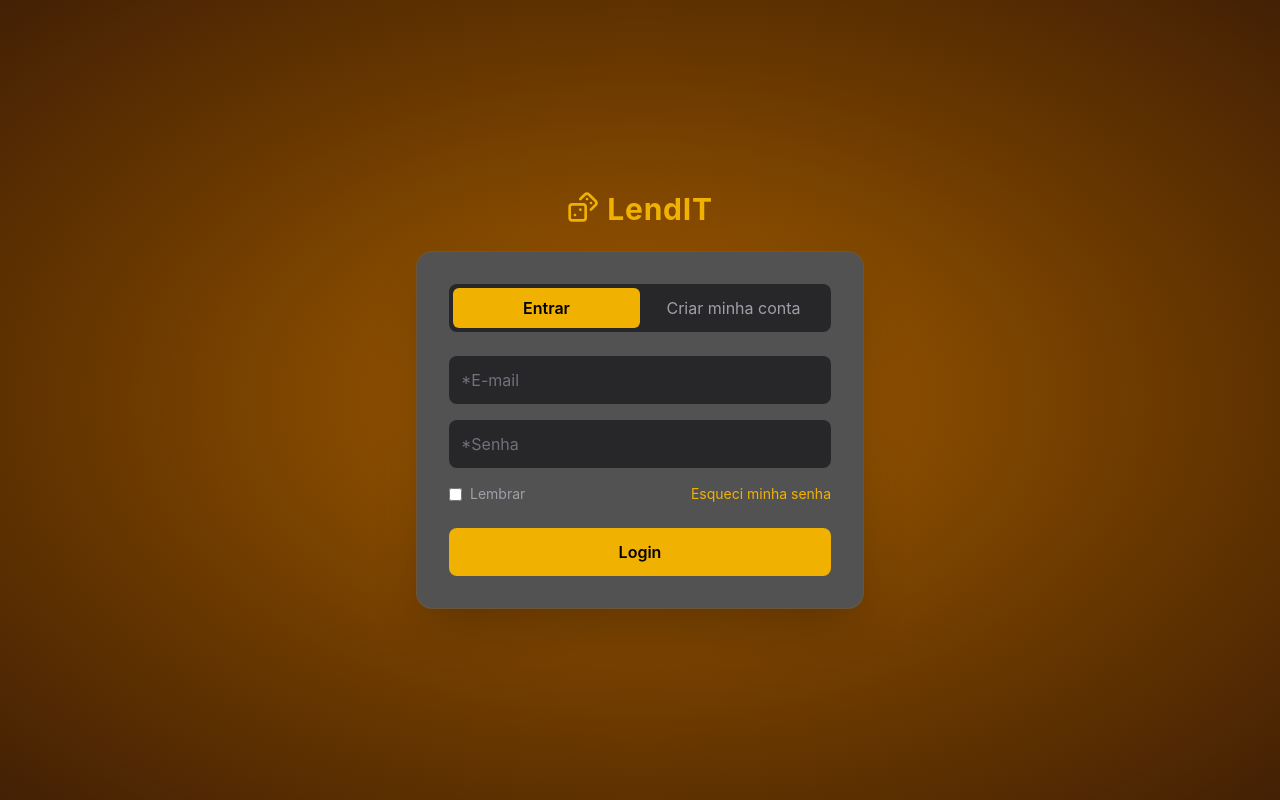
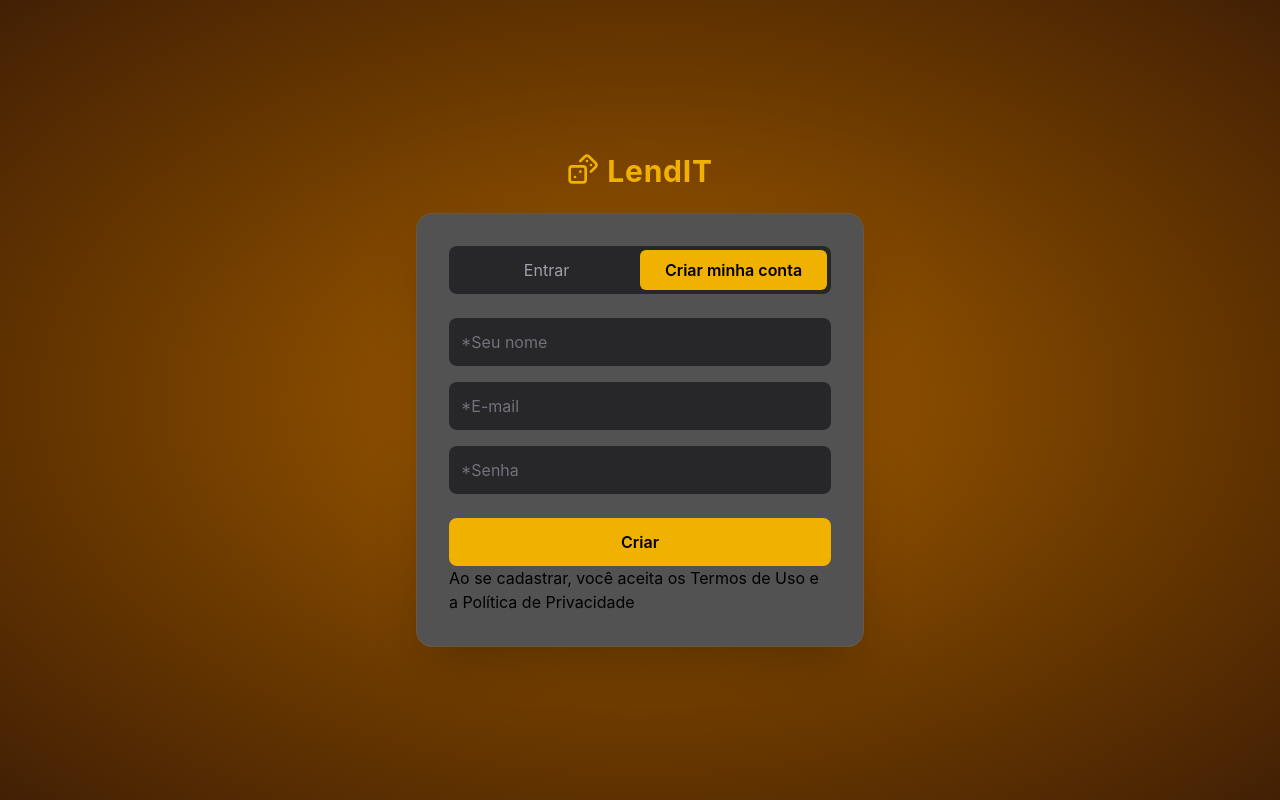
Before and after one commit to Clawe-Max/LendIT---Front-End, a React (Vite) app: page /Auth in a window 1280 px wide. Built offline with nearby package versions, Linux system fonts and the light colour scheme.

Commit message:
Implementa a lógica de login

```diff
--- a/src/components/FormLogin.jsx
+++ b/src/components/FormLogin.jsx
@@ -1,13 +1,32 @@
 import { useState } from "react";
+import { useAuth } from "../auth/useAuth";
+import { useNavigate } from "react-router-dom";
+import api from "../api/axios";
+
+const LOGIN_URL = "/user/login";
 
 const FormLogin = () => {
   const [formData, setFormData] = useState({
     email: "",
     password: "",
   });
-
+  const { login } = useAuth();
+  const navigate = useNavigate();
+  const [error, setError] = useState(null);
+  async function handleSubmit(e) {
+    e.preventDefault();
+    try {
+      const response = await api.post(LOGIN_URL, formData);
+      login(response.data.accessToken);
+      navigate("/");
+    } catch (err) {
+      const message =
+        err.response?.data?.message || "Erro ao conectar com o servidor";
+      setError(message);
+    }
+  }
   return (
-    <form action="" className="flex flex-col">
+    <form action="" onSubmit={handleSubmit} className="flex flex-col">
       <div className="flex flex-col gap-4">
         <input
           value={formData.email}
@@ -37,6 +56,7 @@ const FormLogin = () => {
           Esqueci minha senha
         </a>
       </div>
+      {error && <span className="text-orange-700">{error}</span>}
       <button className="w-full mt-6 bg-yellow-500 hover:bg-yellow-600 text-black font-semibold py-3 rounded-lg transition">
         Login
       </button>
--- a/src/components/FormRegister.jsx
+++ b/src/components/FormRegister.jsx
@@ -1,14 +1,28 @@
 import { useState } from "react";
+import api from "../api/axios";
 
-const FormRegister = () => {
+const REGISTER_URL = "/user";
+
+const FormRegister = ({ setForm }) => {
   const [formData, setFormData] = useState({
     username: "",
     email: "",
     password: "",
   });
+  const [error, setError] = useState(null);
+  async function handleSubmit(e) {
+    e.preventDefault();
+    try {
+      await api.post(REGISTER_URL, formData);
+      setForm(true);
+    } catch (err) {
+      setError(err.response.data.message);
+    }
+  }
+
   return (
-    <form action="">
-      <div>
+    <form action="" onSubmit={handleSubmit}>
+      <div className="flex flex-col gap-4">
         <input
           value={formData.username}
           onChange={(e) =>
@@ -16,6 +30,7 @@ const FormRegister = () => {
           }
           type="text"
           placeholder="*Seu nome"
+          className="w-full p-3 rounded-lg bg-zinc-800 text-white placeholder-zinc-500 outline-none focus:ring-2 focus:ring-yellow-500"
         />
         <input
           value={formData.email}
@@ -24,6 +39,7 @@ const FormRegister = () => {
           }
           type="email"
           placeholder="*E-mail"
+          className="w-full p-3 rounded-lg bg-zinc-800 text-white placeholder-zinc-500 outline-none focus:ring-2 focus:ring-yellow-500"
         />
         <input
           value={formData.password}
@@ -32,9 +48,10 @@ const FormRegister = () => {
           }
           type="password"
           placeholder="*Senha"
+          className="w-full p-3 rounded-lg bg-zinc-800 text-white placeholder-zinc-500 outline-none focus:ring-2 focus:ring-yellow-500"
         />
       </div>
-      <ul>
+      {/* <ul className="mt-4 text-sm">
         <li>
           <h1>Siga essas dicas:</h1>
         </li>
@@ -51,9 +68,11 @@ const FormRegister = () => {
             palavras comuns
           </p>
         </li>
-      </ul>
-
-      <button>Criar</button>
+      </ul> */}
+      {error && <span className="text-orange-700">{error}</span>}
+      <button className="w-full mt-6 bg-yellow-500 hover:bg-yellow-600 text-black font-semibold py-3 rounded-lg transition">
+        Criar
+      </button>
       <p>
         Ao se cadastrar, você aceita os Termos de Uso e a Política de
         Privacidade
--- a/src/pages/Auth.jsx
+++ b/src/pages/Auth.jsx
@@ -1,8 +1,11 @@
 import { Link } from "react-router-dom";
 import { FormLogin } from "../components/FormLogin";
 import { Dices } from "lucide-react";
+import { FormRegister } from "../components/FormRegister";
+import { useState } from "react";
 
 const Auth = () => {
+  const [changeForm, setChangeForm] = useState(null);
   return (
     <div className="min-h-full flex flex-col justify-center items-center">
       <Link to="/" className=" text-yellow-500 flex gap-2">
@@ -11,14 +14,20 @@ const Auth = () => {
       </Link>
       <section className="bg-neutral-600 backdrop-blur-md p-8 rounded-2xl shadow-2xl w-full max-w-md border border-yellow-700/30">
         <span className="flex mb-6 bg-zinc-800 rounded-lg p-1">
-          <button className="flex-1 py-2 rounded-md bg-yellow-500 text-black font-semibold">
+          <button
+            onClick={() => setChangeForm(true)}
+            className={`flex-1 py-2 rounded-md ${changeForm ? "bg-yellow-500 text-black font-semibold" : "text-zinc-400 hover:text-white transition"} `}
+          >
             Entrar
           </button>
-          <button className="flex-1 py-2 rounded-md text-zinc-400 hover:text-white transition">
+          <button
+            onClick={() => setChangeForm(false)}
+            className={`flex-1 py-2 rounded-md ${!changeForm ? "bg-yellow-500 text-black font-semibold" : "text-zinc-400 hover:text-white transition"} `}
+          >
             Criar minha conta
           </button>
         </span>
-        <FormLogin />
+        {changeForm ? <FormLogin /> : <FormRegister setForm={setChangeForm} />}
       </section>
     </div>
   );
--- a/src/pages/Home.jsx
+++ b/src/pages/Home.jsx
@@ -1,4 +1,32 @@
+import { Link, useNavigate } from "react-router-dom";
+import { useAuth } from "../auth/useAuth";
+import { useContext } from "react";
+import { UserContext } from "../user/UserContext";
+import api from "../api/axios";
+
+const LOGOUT_URL = "/user/logout";
+
 function Home() {
-  return <h1>Home</h1>;
+  const { user, loadingUser } = useContext(UserContext);
+  const { isAuthenticated } = useAuth();
+  const navigate = useNavigate();
+
+  if (loadingUser) {
+    return;
+    <></>;
+  }
+  return (
+    <>
+      {isAuthenticated ? (
+        <a href="">
+          <button className="cursor-pointer p-2 bg-red-500 text-white rounded-md">
+            Logout
+          </button>
+        </a>
+      ) : (
+        <Link to="/Auth">Entrar</Link>
+      )}
+    </>
+  );
 }
 export { Home };
--- a/src/user/UserContext.jsx
+++ b/src/user/UserContext.jsx
@@ -2,5 +2,5 @@ import { createContext } from "react";
 
 export const UserContext = createContext({
   user: null,
-  loadingUser: false
+  loadingUser: false,
 });
```
Also changed, not shown: src/api/axios.js (+4 -4 lines).
